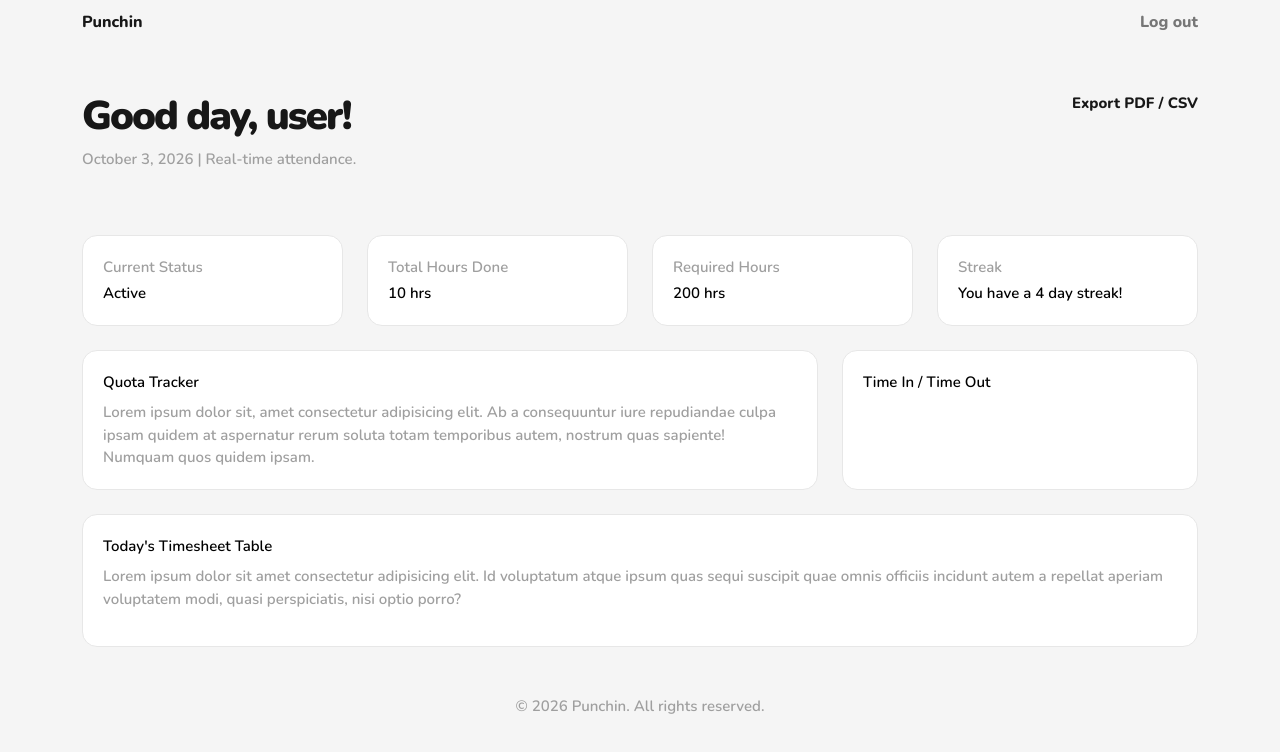
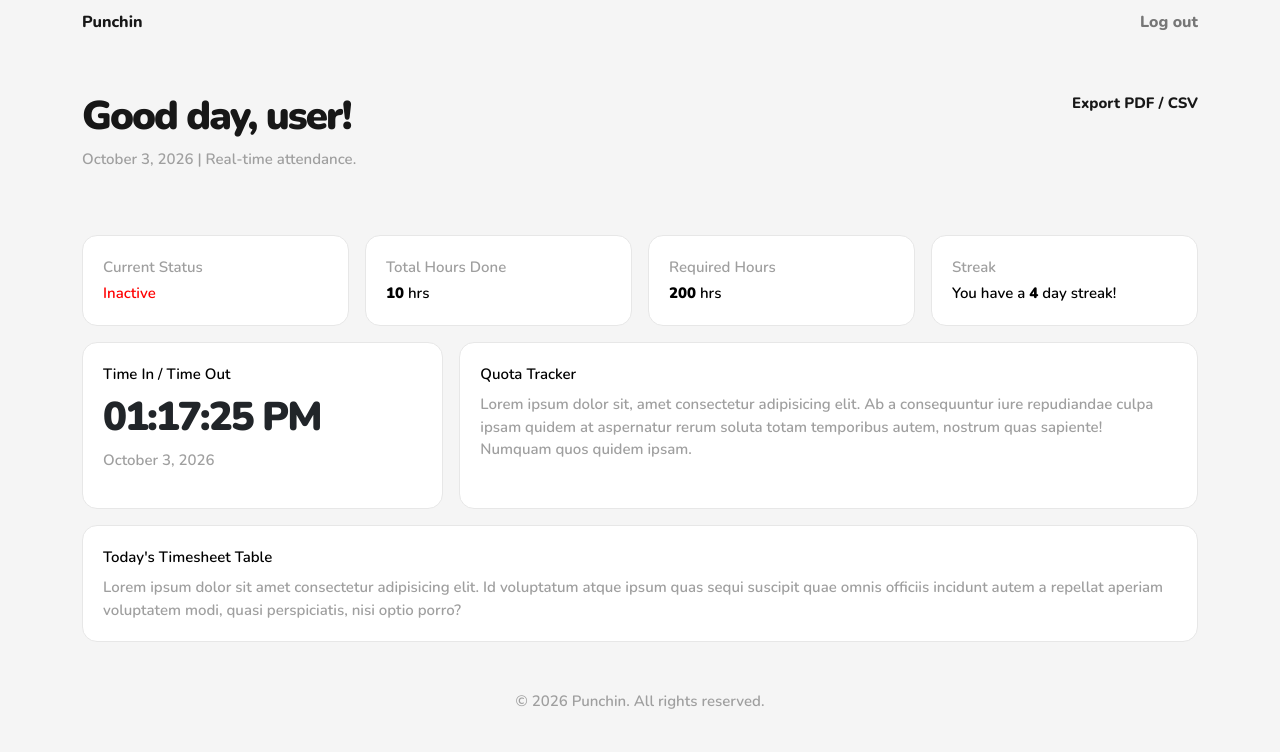
Before and after one commit to 3stannn/Punchin, a plain HTML site: page pages/home.html in a window 1280 px wide. Drawn offline with nearby package versions, Linux system fonts and the light colour scheme.

Commit message:
added clock

```diff
--- a/css/style.css
+++ b/css/style.css
@@ -189,6 +189,14 @@ footer {
     height: 100%;
 }
 
+.active {
+    color: #32CD32 !important;
+}
+
+.inactive {
+    color: #FF0000 !important;
+}
+
 @media (max-width: 600px) {
     .heavy {
         font-size: 40px;
--- a/js/home.js
+++ b/js/home.js
@@ -7,3 +7,19 @@ const formattedDate = date.toLocaleDateString('en-US', {
 });
 
 document.getElementById("display-date").textContent = `${formattedDate} | Real-time attendance.`
+document.getElementById("display-date2").textContent = `${formattedDate}`
+
+function updateClock() {
+  const now = new Date();
+  let hours = now.getHours();
+  const meridiem = hours >= 12 ? "PM" : "AM";
+  hours = hours % 12 || 12;
+  hours = hours.toString().padStart(2,0);
+  const minutes = now.getMinutes().toString().padStart(2, 0);
+  const seconds = now.getSeconds().toString().padStart(2, 0);
+  const timeString = `${hours}:${minutes}:${seconds} ${meridiem}`;
+  document.getElementById("clock").textContent = timeString;
+}
+
+updateClock();
+setInterval(updateClock, 1000)
--- a/pages/home.html
+++ b/pages/home.html
@@ -17,50 +17,57 @@
 <body>
     <header>
         <nav>
-            <div class="container d-flex justify-content-between"">
-                <a href=" ../index.html" class="brand-name">Punchin</a>
+            <div class="container d-flex justify-content-between">
+                <a href="../index.html" class="brand-name">Punchin</a>
                 <a href="auth.html" class="logout">Log out</a>
             </div>
         </nav>
     </header>
     <main>
-        <div class="container mt-5 d-flex justify-content-between"">
+        <div class="container mt-5 d-flex justify-content-between">
             <div>
-                <h1 class=" body-heavy">Good day, user!</h1>
-            <p class="text" id="display-date"></p>
-        </div>
-        <div>
-            <p class="text"><a href="">Export PDF / CSV</a></p>
-        </div>
+                <h1 class="body-heavy">Good day, user!</h1>
+                <p class="text" id="display-date"></p>
+            </div>
+            <div>
+                <p class="text"><a href="">Export PDF / CSV</a></p>
+            </div>
         </div>
         <div class="container mt-5">
-            <div class="row g-2 g-md-3 g-lg-4 mb-4">
+            <div class="row g-2 g-lg-3 mb-2 mb-lg-3">
                 <div class="col-6 col-lg-3">
                     <div class="card">
                         <p class="text mb-1">Current Status</p>
-                        <p class="text-black mb-0">Active</p>
+                        <p class="text-black mb-0 inactive">Inactive</p>
                     </div>
                 </div>
                 <div class="col-6 col-lg-3">
                     <div class="card">
                         <p class="text mb-1">Total Hours Done</p>
-                        <p class="text-black mb-0">10 hrs</p>
+                        <p class="text-black mb-0"><b>10</b> hrs</p>
                     </div>
                 </div>
                 <div class="col-6 col-lg-3">
                     <div class="card">
                         <p class="text mb-1">Required Hours</p>
-                        <p class="text-black mb-0">200 hrs</p>
+                        <p class="text-black mb-0"><b>200</b> hrs</p>
                     </div>
                 </div>
                 <div class="col-6 col-lg-3">
                     <div class="card">
                         <p class="text mb-1">Streak</p>
-                        <p class="text-black mb-0">You have a 4 day streak!</p>
+                        <p class="text-black mb-0">You have a <b>4</b> day streak!</p>
                     </div>
                 </div>
             </div>
-            <div class="row g-3 g-lg-4">
+            <div class="row g-2 g-lg-3 mb-2 mb-lg-3">
+                <div class="col-12 col-lg-4">
+                    <div class="card">
+                        <p class="text-black mb-2">Time In / Time Out</p>
+                        <h1 class="body-heavy" id="clock"></h1>
+                        <p class="text" id="display-date2"></p>
+                    </div>
+                </div>
                 <div class="col-12 col-lg-8">
                     <div class="card">
                         <p class="text-black mb-2">Quota Tracker</p>
@@ -72,17 +79,13 @@
                         </p>
                     </div>
                 </div>
-                <div class="col-12 col-lg-4">
-                    <div class="card">
-                        <p class="text-black mb-2">Time In / Time Out</p>
-                    </div>
-                </div>
             </div>
-            <div class="row mt-4 mb-5">
-                <div class="col">
+            <div class="row g-2 g-lg-3 mb-5">
+                <div class="col-12">
                     <div class="card">
                         <p class="text-black mb-2">Today's Timesheet Table</p>
-                        <p class="text">Lorem ipsum dolor sit amet consectetur adipisicing elit. Id voluptatum atque
+                        <p class="text mb-0">Lorem ipsum dolor sit amet consectetur adipisicing elit. Id voluptatum
+                            atque
                             ipsum quas sequi suscipit quae omnis officiis incidunt autem a repellat aperiam voluptatem
                             modi, quasi perspiciatis, nisi optio porro?</p>
                     </div>
```
